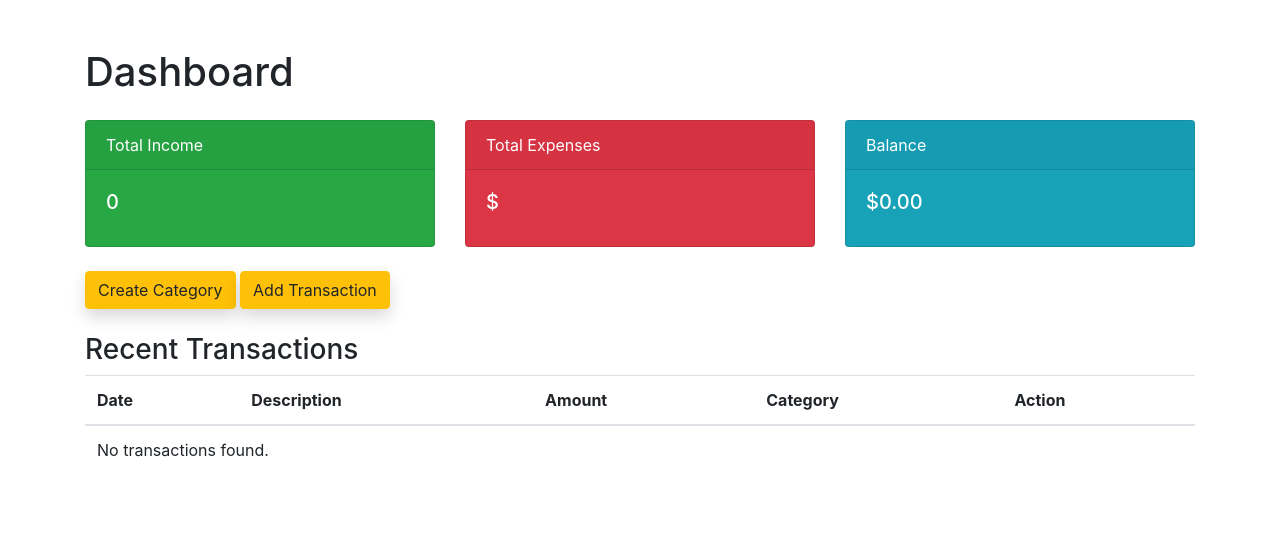
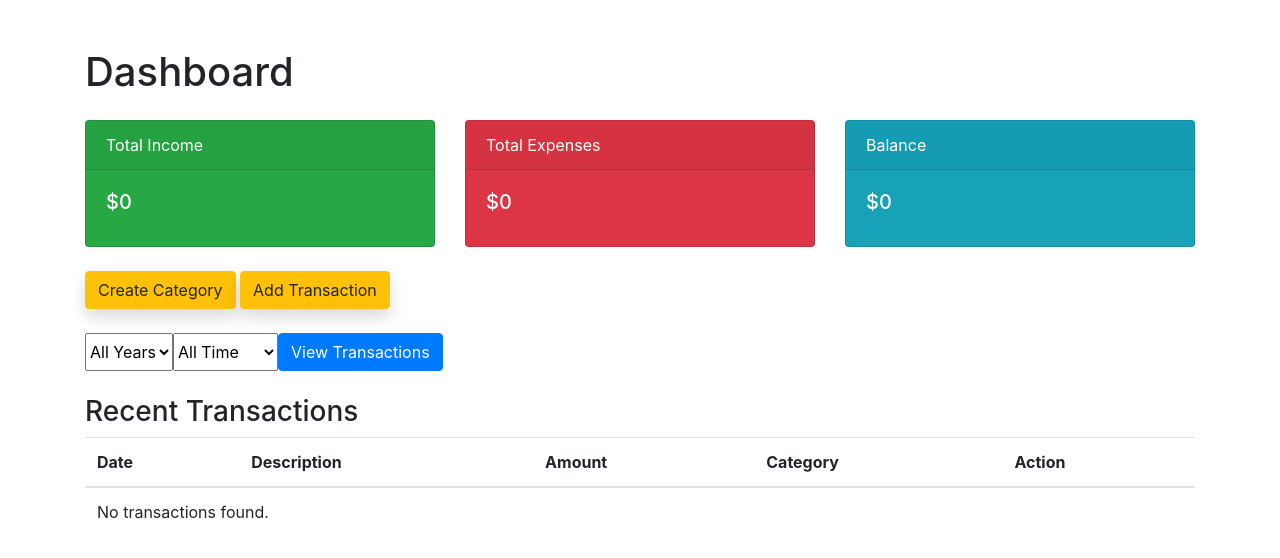
Before and after one commit to WarLoRDlArS/BudgetBuddy, a Django app: page / in a window 1280 px wide. Shown: the part 56-614 px from the top of the page. Run offline with Django 5.2, Linux system fonts and the light colour scheme; a user stored in the database is signed in; data comes from the database, SQL or seed files in the repository; both versions use the stored data as it was after the commit; some libraries are stand-ins or nearby versions.

Commit message:
Made Dashboard Filtering

```diff
--- a/financetracker/tracking/templates/tracking/dashboard.html
+++ b/financetracker/tracking/templates/tracking/dashboard.html
@@ -23,7 +23,6 @@
         </div>
     </nav>
 
-
     <div class="container mt-5">
         <h1 class="mb-4">Dashboard</h1>
 
@@ -34,7 +33,7 @@
                 <div class="card text-white bg-success mb-4">
                     <div class="card-header">Total Income</div>
                     <div class="card-body">
-                        <h5 class="card-title">{{ net_income }}</h5>
+                        <h5 class="card-title">${{ total_income }}</h5>
                     </div>
                 </div>
             </div>
@@ -43,7 +42,7 @@
                 <div class="card text-white bg-danger mb-4">
                     <div class="card-header">Total Expenses</div>
                     <div class="card-body">
-                        <h5 class="card-title">${{ net_expense }}</h5>
+                        <h5 class="card-title">${{ total_expense }}</h5>
                     </div>
                 </div>
             </div>
@@ -52,7 +51,7 @@
                 <div class="card text-white bg-info mb-4">
                     <div class="card-header">Balance</div>
                     <div class="card-body">
-                        <h5 class="card-title">$0.00</h5>
+                        <h5 class="card-title">${{ net_income }}</h5>
                     </div>
                 </div>
             </div>
@@ -63,6 +62,27 @@
             <a href="{% url 'tracking:createTransaction' %}" class="btn btn-warning shadow">Add Transaction</a>
         </div>
 
+        <form method="GET" action="{% url 'tracking:dashboard' %}" class="mb-4">
+            <div class="input-group">
+                <select name="year" class="form-select">
+                    <option value="">All Years</option>
+                    {% for year in years %}
+                        <option value="{{ year }}">{{ year }}</option>
+                    {% endfor %}
+                </select>
+
+                <select name="month" class="form-select">
+                    <option value="">All Time</option>
+                    {% for month in months %}
+                        <option value="{{ month.value }}">{{ month.display }}</option>
+                    {% endfor %}
+                </select>
+
+                <button type="submit" class="btn btn-primary">View Transactions</button>
+            </div>
+        </form>
+
+
         <h3>Recent Transactions</h3>
         <table class="table">
             <thead>
@@ -71,7 +91,7 @@
                     <th>Description</th>
                     <th>Amount</th>
                     <th>Category</th>
-                    <th>Action</th> <!-- New column for actions -->
+                    <th>Action</th>
                 </tr>
             </thead>
             <tbody>
@@ -88,12 +108,11 @@
                     </tr>
                 {% empty %}
                     <tr>
-                        <td colspan="5">No transactions found.</td> <!-- Adjust colspan to 5 -->
+                        <td colspan="5">No transactions found.</td>
                     </tr>
                 {% endfor %}
             </tbody>
         </table>
-
 
     <script src="https://code.jquery.com/jquery-3.5.1.slim.min.js"></script>
     <script src="https://cdn.jsdelivr.net/npm/@popperjs/core@2.9.2/dist/umd/popper.min.js"></script>
--- a/financetracker/tracking/views.py
+++ b/financetracker/tracking/views.py
@@ -5,7 +5,8 @@ from django.shortcuts import get_object_or_404
 from .models import Category
 from django.db.models import Sum
 from .models import Transaction
-
+from django.utils import timezone
+from datetime import timedelta, datetime
 
 @login_required(login_url="users:login")
 def create_category(request):
@@ -42,7 +43,6 @@ def create_transaction(request):
     categories = Category.objects.filter(user=request.user)
 
     if request.method == 'POST':
-        print(request.POST)  # This will show you the submitted form data
         form = TransactionForm(request.POST)
         if form.is_valid():
             transaction = form.save(commit=False)
@@ -60,31 +60,96 @@ def create_transaction(request):
 
 
 
-def get_net_income(user):
+from django.utils import timezone
+from django.db.models import Sum
+from datetime import timedelta
+
+def get_net_income(user, year=None, month=None):
     """
-    Calculate the net income for the given user.
+    Calculate the net income for the given user for the specified month and year.
     """
-    total_income = Transaction.objects.filter(user=user, transaction_type='income').aggregate(Sum('amount'))['amount__sum'] or 0
-    total_expense = Transaction.objects.filter(user=user, transaction_type='expense').aggregate(Sum('amount'))['amount__sum'] or 0
+    # Get the current date
+    now = timezone.now()
+
+    if year and month:
+        # Calculate the first and last day of the specified month
+        first_day_of_month = timezone.datetime(year, month, 1)
+        last_day_of_month = (first_day_of_month + timedelta(days=32)).replace(day=1) - timedelta(days=1)
+    else:
+        # Default to the current month
+        first_day_of_month = now.replace(day=1)
+        last_day_of_month = (first_day_of_month + timedelta(days=32)).replace(day=1) - timedelta(days=1)
+
+    total_expense = Transaction.objects.filter(
+        user=user,
+        transaction_type='expense',
+        date__range=[first_day_of_month, last_day_of_month]
+    ).aggregate(Sum('amount'))['amount__sum'] or 0
+
+    total_income = Transaction.objects.filter(
+        user=user,
+        transaction_type='income',
+        date__range=[first_day_of_month, last_day_of_month]
+    ).aggregate(Sum('amount'))['amount__sum'] or 0
+
     net_income = total_income - total_expense
-    return net_income
+    return net_income, total_expense, total_income
 
-def get_net_expense(user):
-    """
-    Calculate the net expense for the given user.
-    """
-    total_expense = Transaction.objects.filter(user=user, transaction_type='expense').aggregate(Sum('amount'))['amount__sum'] or 0
-    return total_expense
 
-@login_required(login_url = "users:login")
+
+@login_required(login_url="users:login")
 def dashboard(request):
-    transactions = Transaction.objects.filter(user=request.user).order_by('-date')
+    # Get the current year for the dropdown
+    current_year = datetime.now().year
+    years = [year for year in range(current_year - 5, current_year + 1)]  # Last 5 years plus current year
+
+    # Generate a list of months
+    months = [
+        {'value': '01', 'display': 'January'},
+        {'value': '02', 'display': 'February'},
+        {'value': '03', 'display': 'March'},
+        {'value': '04', 'display': 'April'},
+        {'value': '05', 'display': 'May'},
+        {'value': '06', 'display': 'June'},
+        {'value': '07', 'display': 'July'},
+        {'value': '08', 'display': 'August'},
+        {'value': '09', 'display': 'September'},
+        {'value': '10', 'display': 'October'},
+        {'value': '11', 'display': 'November'},
+        {'value': '12', 'display': 'December'},
+    ]
+
+    # Handle the year and month filter if selected
+    selected_month = request.GET.get('month')
+    selected_year = request.GET.get('year')
+
+    # Validate month and year inputs
+    month = int(selected_month) if selected_month else None
+    year = int(selected_year) if selected_year else None
+
+    # Calculate net income and totals based on selected month and year
+    net_income, total_expense, total_income = get_net_income(user=request.user, year=year, month=month)
+
+    # Fetch transactions based on selected month and year
+    filter_kwargs = {'user': request.user}
+    if year:
+        filter_kwargs['date__year'] = year
+    if month:
+        filter_kwargs['date__month'] = month
+
+    transactions = Transaction.objects.filter(**filter_kwargs).order_by('-date')
+
     context = {
-        'net_income': get_net_income(request.user),
-        'get_net_expense': get_net_expense(request.user),
+        'total_income': total_income,
+        'total_expense': total_expense,
+        'net_income': net_income,
         'transactions': transactions,
+        'months': months,
+        'years': years,
     }
-    return render(request,'tracking/dashboard.html', context=context)
+
+    return render(request, 'tracking/dashboard.html', context=context)
+
 
 @login_required(login_url="users:login")
 def delete_transaction(request, pk):
```
Also changed, not shown: financetracker/db.sqlite3.
